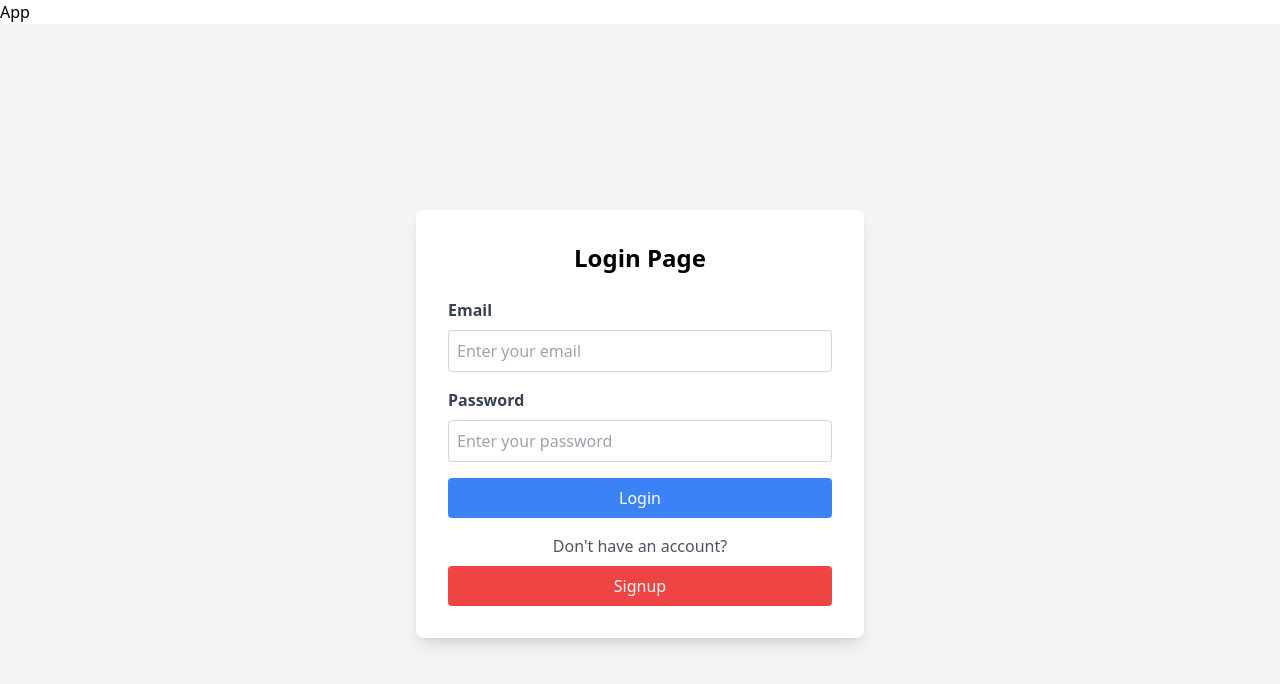
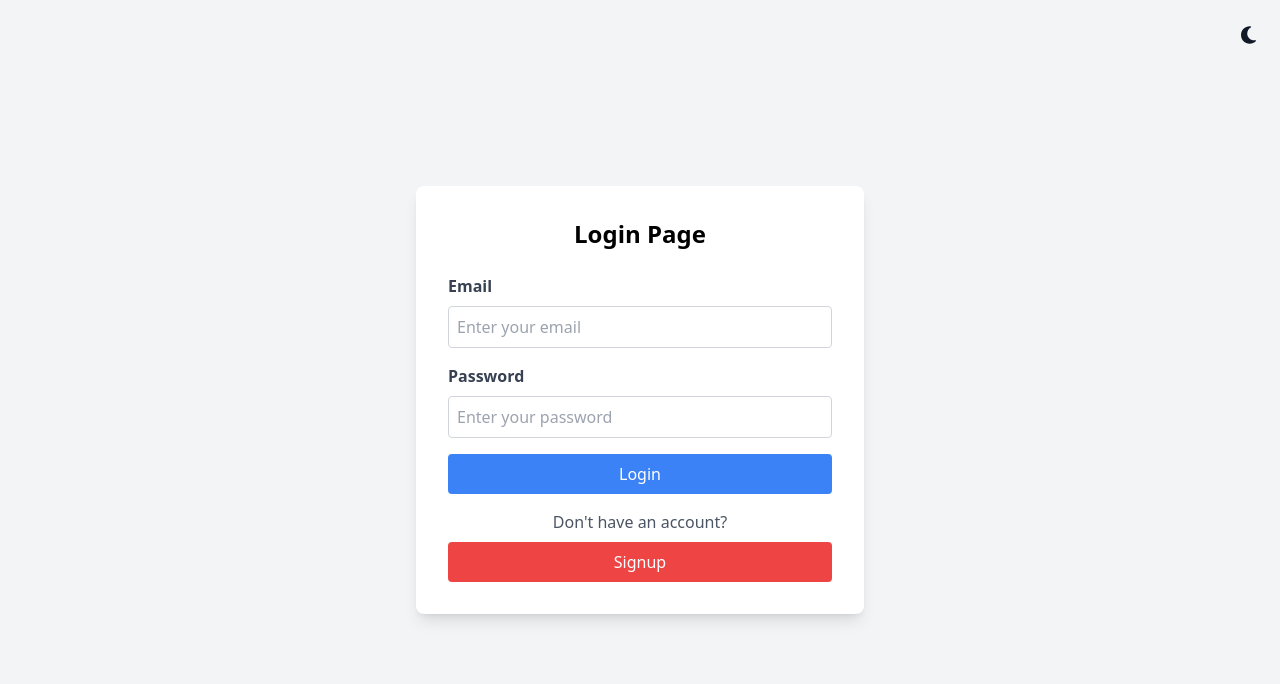
Before and after one commit to ATHULPRATHAPPK/Chatify, a React (Vite) app in the folder FrontEnd/: page /userLogin in a window 1280 px wide. Shown: the top 684 px of the page. Built offline with nearby package versions, Linux system fonts and the light colour scheme; no server answers.

Commit message:
Feature Added : Dark mode

```diff
--- a/FrontEnd/package.json
+++ b/FrontEnd/package.json
@@ -10,6 +10,8 @@
     "preview": "vite preview"
   },
   "dependencies": {
+    "@fortawesome/free-solid-svg-icons": "^6.5.2",
+    "@fortawesome/react-fontawesome": "^0.2.2",
     "autoprefixer": "^10.4.19",
     "axios": "^1.7.2",
     "postcss": "^8.4.38",
--- a/FrontEnd/src/App.jsx
+++ b/FrontEnd/src/App.jsx
@@ -6,7 +6,7 @@ import LoginPage from "./Components/LoginPage";
 function App() {
   return (
     <>
-      <div>App</div>
+      {/* <div>App</div> */}
 
       <Routes>
         <Route path='/userLogin' element={<LoginPage />} />
--- /dev/null
+++ b/FrontEnd/src/Components/DarkModeToggle.jsx
@@ -0,0 +1,19 @@
+import React from 'react';
+import { FontAwesomeIcon } from '@fortawesome/react-fontawesome';
+import { faSun, faMoon } from '@fortawesome/free-solid-svg-icons';
+
+const DarkModeToggle = ({ darkMode, setDarkMode }) => {
+  return (
+    <button
+      className="p-2 rounded-full focus:outline-none"
+      onClick={() => setDarkMode(!darkMode)}
+    >
+      <FontAwesomeIcon
+        icon={darkMode ? faSun : faMoon}
+        className={`text-xl ${darkMode ? 'text-yellow-400' : 'text-gray-900'}`}
+      />
+    </button>
+  );
+};
+
+export default DarkModeToggle;
--- a/FrontEnd/src/Components/LoginPage.jsx
+++ b/FrontEnd/src/Components/LoginPage.jsx
@@ -1,7 +1,7 @@
 import React, { useState } from 'react';
 import axios from 'axios';
 import { useNavigate } from 'react-router-dom';
-
+import DarkModeToggle from './DarkModeToggle'; // Import the DarkModeToggle component
 const userURL = 'http://localhost:3001/api/users';
 
 const LoginPage = () => {
@@ -10,6 +10,7 @@ const LoginPage = () => {
   const [email, setEmail] = useState('');
   const [password, setPassword] = useState('');
   const [error, setError] = useState('');
+  const [darkMode, setDarkMode] = useState(false);
   const navigate = useNavigate();
 
   const handleSubmit = async (event) => {
@@ -44,18 +45,23 @@ const LoginPage = () => {
   };
 
   return (
-    <div className="min-h-screen flex items-center justify-center bg-gray-100">
-      <div className="bg-white p-8 rounded-lg shadow-lg w-full max-w-md">
-        <h2 className="text-2xl font-bold mb-6 text-center">{isLogin ? 'Login' : 'Signup'} Page</h2>
+    <div className={`${darkMode ? 'dark' : ''}`}>
+      <div className="min-h-screen flex items-center justify-center bg-gray-100 dark:bg-gray-900">
+        <div className="absolute top-4 right-4">
+          {/* Replace the FontAwesomeIcon with DarkModeToggle component */}
+          <DarkModeToggle darkMode={darkMode} setDarkMode={setDarkMode} />
+        </div>
+        <div className="bg-white dark:bg-gray-800 p-8 rounded-lg shadow-lg w-full max-w-md">
+          <h2 className="text-2xl font-bold mb-6 text-center dark:text-white">{isLogin ? 'Login' : 'Signup'} Page</h2>
           {error && <div className="mb-4 text-red-500 text-center">{error}</div>}
           <form className="space-y-4" onSubmit={handleSubmit}>
             {!isLogin && (
               <div>
-              <label htmlFor="name" className="block text-gray-700 font-semibold mb-2">Name</label>
+                <label htmlFor="name" className="block text-gray-700 dark:text-gray-300 font-semibold mb-2">Name</label>
                 <input
                   type="text"
                   id="name"
-                className="w-full p-2 border border-gray-300 rounded focus:outline-none focus:border-blue-500"
+                  className="w-full p-2 border border-gray-300 dark:border-gray-600 rounded focus:outline-none focus:border-blue-500 dark:bg-gray-700 dark:text-white"
                   placeholder="Enter your name"
                   value={name}
                   onChange={(e) => setName(e.target.value)}
@@ -63,22 +69,22 @@ const LoginPage = () => {
               </div>
             )}
             <div>
-            <label htmlFor="email" className="block text-gray-700 font-semibold mb-2">Email</label>
+              <label htmlFor="email" className="block text-gray-700 dark:text-gray-300 font-semibold mb-2">Email</label>
               <input
                 type="email"
                 id="email"
-              className="w-full p-2 border border-gray-300 rounded focus:outline-none focus:border-blue-500"
+                className="w-full p-2 border border-gray-300 dark:border-gray-600 rounded focus:outline-none focus:border-blue-500 dark:bg-gray-700 dark:text-white"
                 placeholder="Enter your email"
                 value={email}
                 onChange={(e) => setEmail(e.target.value)}
               />
             </div>
             <div>
-            <label htmlFor="password" className="block text-gray-700 font-semibold mb-2">Password</label>
+              <label htmlFor="password" className="block text-gray-700 dark:text-gray-300 font-semibold mb-2">Password</label>
               <input
                 type="password"
                 id="password"
-              className="w-full p-2 border border-gray-300 rounded focus:outline-none focus:border-blue-500"
+                className="w-full p-2 border border-gray-300 dark:border-gray-600 rounded focus:outline-none focus:border-blue-500 dark:bg-gray-700 dark:text-white"
                 placeholder="Enter your password"
                 value={password}
                 onChange={(e) => setPassword(e.target.value)}
@@ -87,17 +93,17 @@ const LoginPage = () => {
             <div>
               <button
                 type="submit"
-              className="w-full bg-blue-500 text-white p-2 rounded hover:bg-blue-600 transition duration-200"
+                className="w-full bg-blue-500 text-white p-2 rounded hover:bg-blue-600 transition duration-200 dark:bg-blue-700 dark:hover:bg-blue-600"
               >
                 {isLogin ? 'Login' : 'Signup'}
               </button>
             </div>
           </form>
           <div className="text-center mt-4">
-          <p className="text-gray-600">{isLogin ? "Don't have an account?" : "Already have an account?"}</p>
+            <p className="text-gray-600 dark:text-gray-300">{isLogin ? "Don't have an account?" : "Already have an account?"}</p>
             <button
               type="button"
-            className="mt-2 w-full flex items-center justify-center bg-red-500 text-white p-2 rounded hover:bg-red-600 transition duration-200"
+              className="mt-2 w-full flex items-center justify-center bg-red-500 text-white p-2 rounded hover:bg-red-600 transition duration-200 dark:bg-red-700 dark:hover:bg-red-600"
               onClick={() => setIsLogin(!isLogin)}
             >
               {isLogin ? 'Signup' : 'Login'}
@@ -105,6 +111,7 @@ const LoginPage = () => {
           </div>
         </div>
       </div>
+    </div>
   );
 };
 
--- a/FrontEnd/tailwind.config.js
+++ b/FrontEnd/tailwind.config.js
@@ -1,6 +1,7 @@
 /** @type {import('tailwindcss').Config} */
 export default {
   content: ["./src/**/*.{js,jsx,ts,tsx}"],
+  darkMode: 'class',
   theme: {
     extend: {},
   },
```
Also changed, not shown: 1 other file (tests, documents, lock files or other folders). Lines whose indentation alone changed are shown as unchanged.
